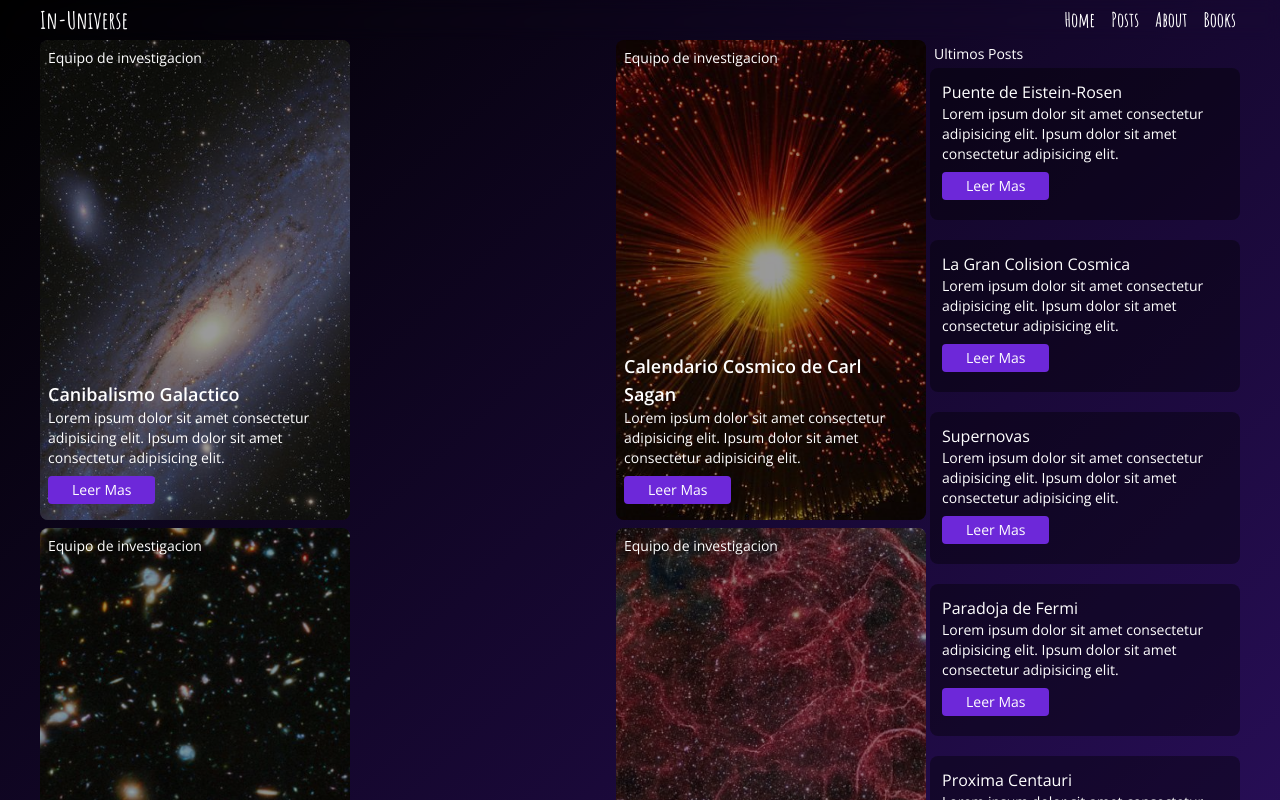
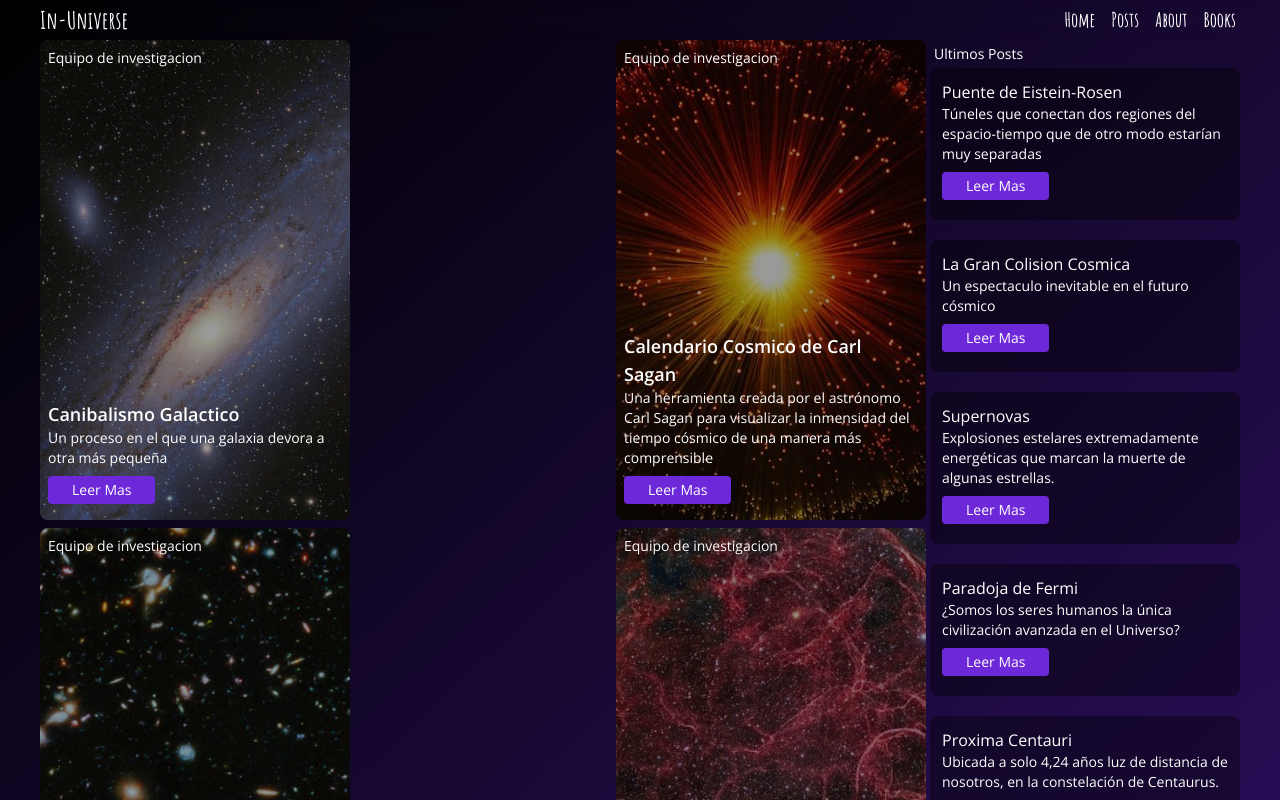
Before and after one commit to SebastianRamos01/post-app, a React (Vite) app: page / in a window 1280 px wide. Shown: the top 800 px of the page. Built offline with nearby package versions, Linux system fonts and the light colour scheme.

Commit message:
cards update

```diff
--- a/src/components/Card.jsx
+++ b/src/components/Card.jsx
@@ -1,17 +1,17 @@
 import React from 'react'
 import { Link } from 'react-router-dom'
 
-export default function Card({img, author, title, i}) {
+export default function Card({img, author, title, head,  i}) {
   return (
     <article key={i} className='font-sans relative h-[620px] min-w-[280px] max-w-[385px] md:h-[480px] md:w-[310px]'>
         <div className='h-full w-full relative overflow-hidden rounded-lg'>
             <img src={`/images/${img}`} alt={title} className='absolute scale-[1.8] top-20'/>
         </div>
-        <div className='absolute z-10 top-0 bg-black bg-opacity-40 h-full flex flex-col justify-between p-2 rounded-lg'>
+        <div className='absolute z-10 top-0 bg-black w-full bg-opacity-40 h-full flex flex-col justify-between p-2 rounded-lg'>
             <p className='text-sm'>{author}</p>
             <div className='flex flex-col'>
                 <p className='text-lg font-semibold'>{title}</p>
-                <p className='text-sm'>Lorem ipsum dolor sit amet consectetur adipisicing elit. Ipsum dolor sit amet consectetur adipisicing elit.</p>
+                <p className='text-sm'>{head}</p>
                 <Link to={`/posts/${i}`} className='bg-violet-700 px-6 py-1 text-sm my-2 rounded w-fit'>Leer Mas</Link>
             </div>
         </div>
--- a/src/components/Home.jsx
+++ b/src/components/Home.jsx
@@ -24,7 +24,7 @@ function Featured() {
       <ul className="flex flex-col gap-2 md:flex-row flex-wrap md:justify-between">
         {featureds.map((elem) => {
           return (
-            <Card key={elem.id} i={elem.id} img={elem.image} title={elem.title} author={elem.author}/>
+            <Card key={elem.id} i={elem.id} img={elem.image} title={elem.title} head={elem.header} author={elem.author}/>
           )
         })}
       </ul>
@@ -37,7 +37,7 @@ function Featured() {
             return(
               <article key={elem.id} className="bg-black bg-opacity-40 rounded-lg text-sm w-[310px] p-3 flex flex-col">
                 <p className="text-base">{elem.title}</p>
-                <p>Lorem ipsum dolor sit amet consectetur adipisicing elit. Ipsum dolor sit amet consectetur adipisicing elit.</p>
+                <p>{elem.header}</p>
                 <Link to={`/posts/${elem.id}`} className='bg-violet-700 px-6 py-1 my-2 rounded w-fit'>Leer Mas</Link>
               </article>
             )
@@ -60,7 +60,7 @@ function LatestPosts() {
         className="flex  gap-5">
         {lastPosts.map((elem) => {
             return (
-              <Card key={elem.id} i={elem.id} img={elem.image} title={elem.title} author={elem.author}/>
+              <Card key={elem.id} i={elem.id} img={elem.image} title={elem.title} head={elem.header} author={elem.author}/>
             )
           })}
       </motion.ul>
--- a/src/data/data.js
+++ b/src/data/data.js
@@ -2,6 +2,7 @@ export const posts = [
     {
         id: 1,
         title: 'Canibalismo Galactico',
+        header: 'Un proceso en el que una galaxia devora a otra más pequeña',
         body: 'En las ultimas decadas nos hemos dado cuenta que las galaxias crecen alimentadose de sistemas mas pequeños que no pueden escapar de la atraccion gravitatoria ejercida por la primera. Se observo que Andromeda(La galaxia mas proxima a la via lactea) va dejando a su paso una corriente de estrellas o "Migajas Cosmicas" de un festin cosmico que andromeda se dio en algun momento de la historia.',
         author: 'Equipo de investigacion',
         image: 'andromeda-galaxy.jpeg',
@@ -10,6 +11,7 @@ export const posts = [
     },{
         id: 2,
         title: 'Galaxia de Andromeda',
+        header: 'También conocida como M31, Messier 31 o NGC 224, es una galaxia espiral gigante ubicada a unos 2,5 millones de años luz de la Tierra',
         body: 'Tambien conocida com M31, con una distancia aproximada de 2.5 millones de años luz de la Tierra. Es la galaxia en espiral mas cercana a la Via Lactea, con un diametro de unos 220.000 años luz, con alrededor de un billon de estrellas. En su centro un agujero negro supermasivo, con una masa alrededor de 1.5 mil millones de veces la masa del Sol. Andromeda se encuentra actualmente en movimiento hacia la Via Lactea, estas dos se acercaran cada vez mas durante los proximos millones de años',
         author: 'Equipo de investigacion',
         image: 'andromeda.jpeg',
@@ -18,6 +20,7 @@ export const posts = [
     },{
         id: 3,
         title: 'Calendario Cosmico de Carl Sagan',
+        header: 'Una herramienta creada por el astrónomo Carl Sagan para visualizar la inmensidad del tiempo cósmico de una manera más comprensible',
         body: 'Un calendario que representa la historia del universo en un año, utilizado para ayudar a comprender la magnitud del tiempo cosmico. El Big Bang se representa como el 1 de enero, el dia que se creo el universo, el 1 de mayo como el dia que se formo la via lactea, el 9 de septiembre se forma el sistema solar, el 14 de septimebre se forma la Tierra, el presente se representa como el 31 de diciembre(22:30 - Aparicion del primer hombre, 23:59:56 - Nacimiento de Jesucristo, 23:59 - Tiempo actual), lo que da a entender que la historia de la humanidad representa una infinitesima fraccion del tiempo cosmico.',
         author: 'Equipo de investigacion',
         image: 'cosmic-calendar.jpeg',
@@ -26,6 +29,7 @@ export const posts = [
     },{
         id: 4,
         title: 'Agujeros Negros',
+        header: 'Imagina una bola tan densa que ni siquiera la luz, la cosa más rápida del universo, puede salir de su atracción.',
         body: 'Quizas uno de los fenomenos astrofisicos mas intrigantes y conocidos del universo son los agujeros negros, objetos astronomicos con una atraccion gravitatoria tan fuerte que nada, nisiquiera la luz, puede escapar de ellos(solo superando la velocidad de la luz se podria escapar de su inmensa gravedad). Los agujeros negros se forman cuando una estrella muy masiva colapsa por su propio peso(tambien llamado explosion de supernova). Se los puede dividir en dos partes, la primera parte conocida como "horizonte de sucesos" el punto en el que la gravedad resulta demasiado fuerte para escapar, la segunda parte es la que se encuentra en el centro, conocida como singularidad definida como "un punto infinitamente pequeño e infinitamente denso", aun se desconoze el aspecto real de esta parte.',
         author: 'Equipo de investigacion',
         image: 'black-hole.jpeg',
@@ -34,6 +38,7 @@ export const posts = [
     },{
         id: 5,
         title: 'Via Lactea',
+        header: 'Una estructura enorme que contiene cientos de miles de millones de estrellas, además de gas, polvo y materia oscura.',
         body: 'Una Galaxia en espiral con un diametro aproximado de 100.000 años luz de diametro, con unas 100 mil millones de estrellas en su interior y en la que se encuentra nuestro sistema solar, en una periferia de esta galaxia, a unos 26.000 años luz del centro. Con un aguejero negro supermasivo en su centro llamado "Sagitario A", con una masa 4 millones de veces la masa solar aproximadamente. La Via Lactea esta en en constante movimento y acercandose "rapidamente" a nuestra galaxia vecina Andromeda.',
         author: 'Equipo de investigacion',
         image: 'milky-way.jpeg',
@@ -42,6 +47,7 @@ export const posts = [
     },{
         id: 6,
         title: 'Sagitario A',
+        header: 'El agujero negro supermasivo que se encuentra en el centro de la Vía Láctea',
         body: 'Situado en el centro de la Via Lactea, este agujero negro supermasivo, se encuentra a unos 26.000 años luz de la Tierra. Se estima que tiene una masa de unos 4,1 millones de masas solares, rodeado por un disco de acrecion, un anillo de gas y polvo que orbita a su alrededor. Todo esto convierte en Sagitario A en el agujero negro supermasivo mas cercano conocido. En 2022 se logro capturar la primera imagen de Sagitario A, tomada por el telescopio del Horizonte de sucesos(EHT).',
         author: 'Equipo de investigacion',
         image: 'sagitarius-a.jpeg',
@@ -50,6 +56,7 @@ export const posts = [
     },{
         id: 7,
         title: 'Materia y Energia Oscura',
+        header: 'Dos de los mayores misterios del universo.',
         body: 'Se podria decir que la materia es todo aquello que somos capaces de ver, todo lo que esta formado por diversos atomos, que ensamablados entre si, son capaces de formar los elementos de universo. Sin embargo la materia y energia oscura son conponenetes principales del universo, de los que conocemos muy poco. Se estima que la materia oscura conforma el 25% del universo, la energia oscura el 69% y solo el 5% de materia barionica(estrellas, galaxias y gases observables). La materia oscura seria responsable de la mayor parte de la masa del universo, pero al no interactuar con la luz ni con otras formas de radiacion, hace extremadamente dificil de detectar. La energia oscura actuaria en oposicion a la gravedad y seria responsable de la expansion acelerada del universo, a traves de una presion o fuerza gravitacional repulsiva.',
         author: 'Equipo de investigacion',
         image: 'dark-matter.jpeg',
@@ -58,6 +65,7 @@ export const posts = [
     },{
         id: 8,
         title: 'Proxima Centauri',
+        header: 'Ubicada a solo 4,24 años luz de distancia de nosotros, en la constelación de Centaurus.',
         body: 'Esta estrella se caracteriza por ser la mas cercana al Sol, a unos 4 años luz de distancia. Una enana roja, una estrella pequeña y fria, con una masa de solo una octava parte del Sol. Se ha confirmado que tiene un planeta rocoso orbitando en la zona habitable, del tamaño de la Tierra llamado Proxima Cenatauri b, lo que la convierte en un objeto atractivo para la exploracion espacial.',
         author: 'Equipo de investigacion',
         image: 'star.jpeg',
@@ -66,6 +74,7 @@ export const posts = [
     },{
         id: 9,
         title: 'Paradoja de Fermi',
+        header: '¿Somos los seres humanos la única civilización avanzada en el Universo?',
         body: 'Este problema argumenta la aparente contradiccion entre la alta probalidad de que existan otras civilizaciones inteligentes en el universo y la falta de evidencia de su existencia. Fermi argumentaba que habiendo millones de galaxias y billones de planetas en donde existen altas probabilidades de que en algunos de estos, se halla llegado a desarrollar vida inteligente. Donde estan? Porque no hemos encontrado trazas de vida extraterrestre inteligente? Una de las tantas posibles expilcaciones para este problema, es que la vida inteligente sea extremadamente rara, lo que nos haria los unicos en el universo o que las posibles civilizaciones inteligentes tengan una tendencia a ocultar su existencia de otras, entre tantas otras posibles explicaciones.',
         author: 'Equipo de investigacion',
         image: 'fermi-paradox.jpeg',
@@ -74,6 +83,7 @@ export const posts = [
     },{
         id: 10,
         title: 'Supernovas',
+        header: 'Explosiones estelares extremadamente energéticas que marcan la muerte de algunas estrellas.',
         body: 'Una supernova es de las explosiones estelares mas grandes jamas vistas, ya que son extremadamente brillantes y superpoderosas. Estas explosiones ocurren cuando una estrella masiva(al menos 5 veces la masa solar) moribunda se queda sin combustible, esto causa que el nucleo de la estrella colapse sobre si misma, este "derrumbe" ocurre tan rapido que crea enromes ondas de choque que provoca la explosion de la estrella. Cuando esto sucede se forma una estrella de nuetrones o en casos de estrellas mas masivas un agujero negro.',
         author: 'Equipo de investigacion',
         image: 'neutrin-cloud.jpeg',
@@ -82,6 +92,7 @@ export const posts = [
     },{
         id: 11,
         title: 'La Gran Colision Cosmica',
+        header: 'Un espectaculo inevitable en el futuro cósmico',
         body: 'Se estima que en unos 4000 millones de años, las dos galaxias mas grandes del grupo local(cumulo de galaxias en la que se encuentran la Via Lactea, Andromeda, La Galaxia Triangulo, entre otras de menor tamaño), Andromeda y la Via Lactea estarian destinadas a colisionar en un evento cosmico espectacular(visible desde la tierra). Esta colision hara que estas dos galaxias se fusionen en una sola Supergalaxia denominada por los astronomos como Lactomeda.',
         author: 'Equipo de investigacion',
         image: 'cosmic-collision.jpeg',
@@ -90,7 +101,8 @@ export const posts = [
     },{
         id: 12,
         title: 'Puente de Eistein-Rosen',
-        body: 'Situado en el centro de la Via Lactea, este agujero negro supermasivo, se encuentra a unos 26.000 años luz de la Tierra. Se estima que tiene una masa de unos 4,1 millones de masas solares, rodeado por un disco de acrecion, un anillo de gas y polvo que orbita a su alrededor. Todo esto convierte en Sagitario A en el agujero negro supermasivo mas cercano conocido. En 2022 se logro capturar la primera imagen de Sagitario A, tomada por el telescopio del Horizonte de sucesos(EHT).',
+        header: 'Túneles que conectan dos regiones del espacio-tiempo que de otro modo estarían muy separadas',
+        body: 'Tambien conocidos como Agujeros de Gusano fue Propuesto por Albert Einstein y Nathan Rosen en 1935 como una solución matemática a las ecuaciones de campo de la relatividad general. Basado en la idea de que el espacio-tiempo puede ser curvado por la presencia de materia y energía. Un agujero de gusano tendría dos bocas, una en cada extremo del túnel y la distancia entre estas dos bocas sería mucho más corta que la distancia a través del espacio-tiempo normal, permitiendo asi, viajes interestelares e incluso viajes en el tiempo. Actualmente la existencia de agujeros de gusano es altamente especulativa y no hay evidencia observacional que respalde su existencia, pero de existir estos podrían revolucionar nuestra comprensión del universo',
         author: 'Equipo de investigacion',
         image: 'worm-hole.jpeg',
         createdAt: '28/09/2023',
--- a/src/routes/PostView.jsx
+++ b/src/routes/PostView.jsx
@@ -24,7 +24,7 @@ export default function PostView() {
             </div>
             <div className="bg-black bg-opacity-40 p-3 text-sm h-fit">
               <h3 className="text-xl">{post.title}</h3>
-              <p className=''>Lorem ipsum dolor sit amet consectetur adipisicing elit. Ipsum dolor sit amet consectetur adipisicing elit.</p>
+              <p className=''>{post.header}</p>
               <p className="my-5">{post.body}</p>
               <p>- {post.author}</p>
               <p className="text-gray-500">- {post.createdAt}</p>
@@ -42,7 +42,7 @@ function LatestPosts() {
   const featureds = posts.filter((post) => post.featured === true).slice(0, 5);
 
   return(
-    <section className="mx-5 md:mx-10 font-sans  overflow-hidden">
+    <section className="mx-5 md:mx-10 font-sans overflow-hidden">
       <p className="my-2">Explorar mas Posts</p>
       <motion.ul
         drag='x'
@@ -50,14 +50,14 @@ function LatestPosts() {
         className="flex flex-row gap-5 lg:hidden">
         {featureds.map((elem) => {
             return (
-              <Card key={elem.id} i={elem.id} img={elem.image} title={elem.title} author={elem.author}/>
+              <Card key={elem.id} i={elem.id} img={elem.image} title={elem.title} head={elem.header} author={elem.author}/>
             )
           })}
       </motion.ul>
-      <ul className="flex flex-wrap justify-between gap-2">
+      <ul className="lg:flex flex-wrap justify-between gap-2 hidden">
         {featureds.map((elem) => {
             return (
-              <Card key={elem.id} i={elem.id} img={elem.image} title={elem.title} author={elem.author}/>
+              <Card key={elem.id} i={elem.id} img={elem.image} title={elem.title} head={elem.header} author={elem.author}/>
             )
           })}
       </ul>
```
